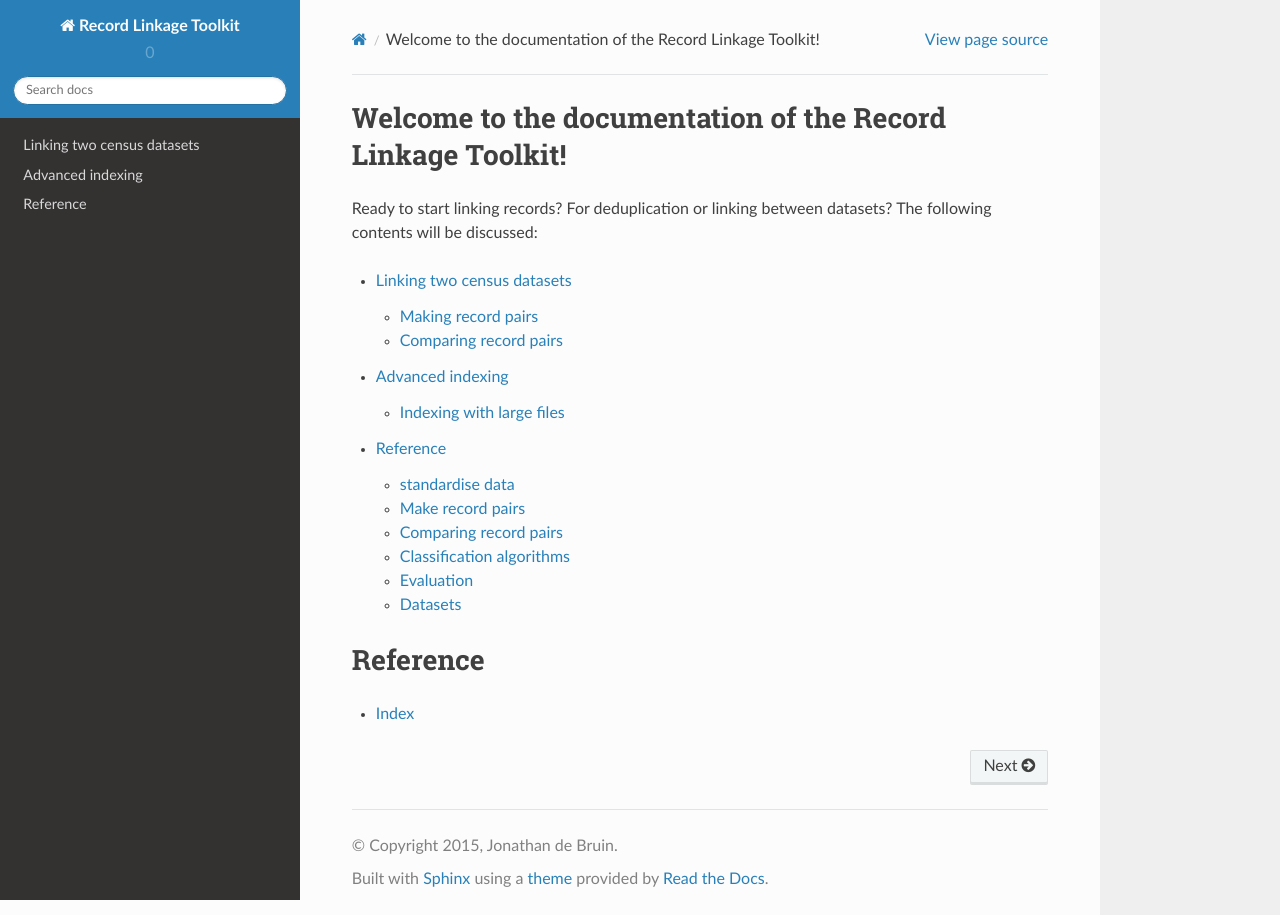
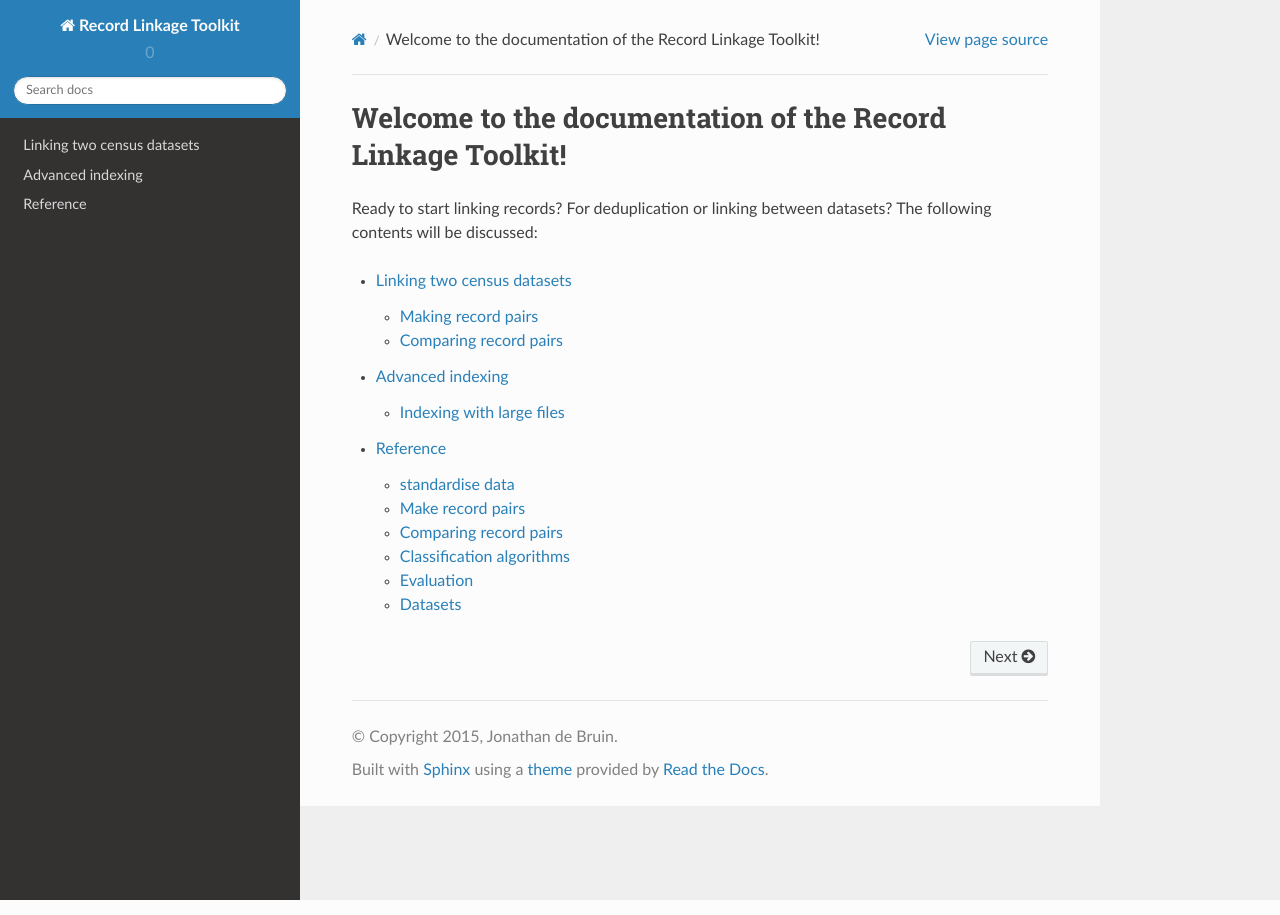
Before and after one commit to J535D165/recordlinkage, a Sphinx documentation site: the page built from docs/index.rst, in a window 1280 px wide. Built offline with Sphinx 7.4.7 and the Read the Docs theme 2.0.0, drawn with Linux system fonts in a browser that asks for light colours.

Commit message:
Clean docs

```diff
--- a/docs/index.rst
+++ b/docs/index.rst
@@ -10,11 +10,3 @@ Ready to start linking records? For deduplication or linking between datasets? T
    advanced_indexing
 
    reference
-
-
-
-
-Reference
-=========
-
-* :ref:`genindex`
```
